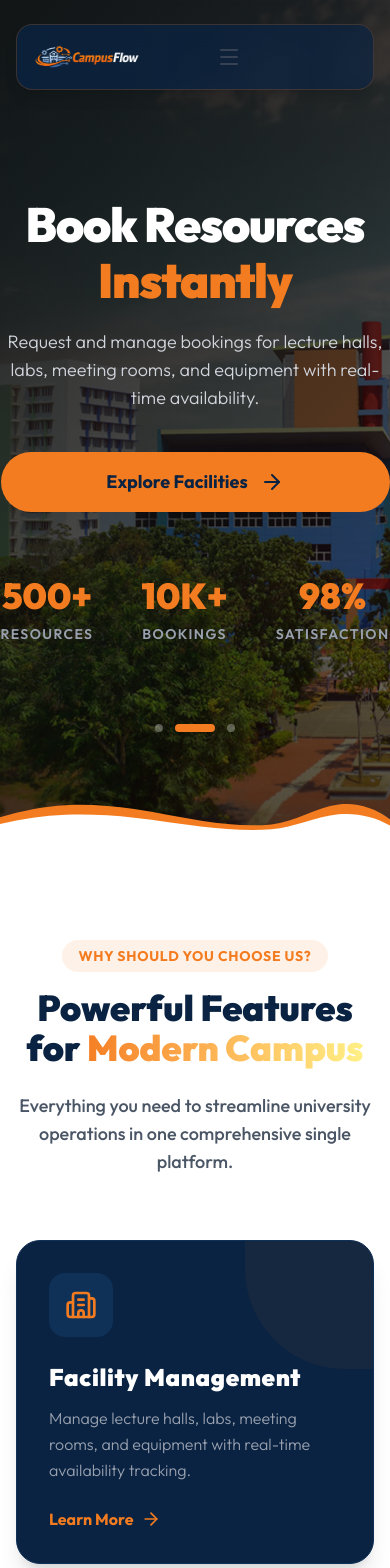
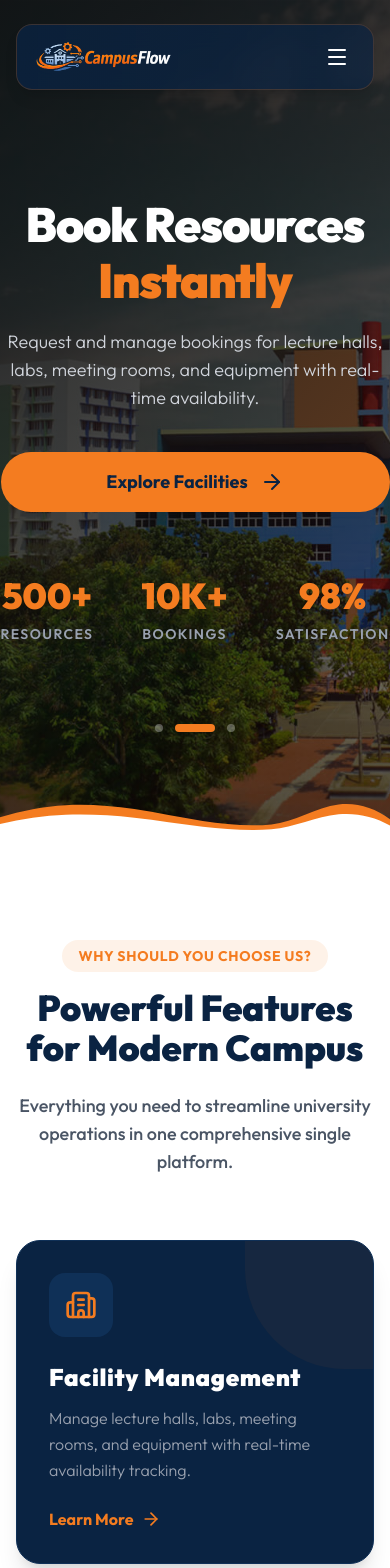
Before and after one commit to janidumadawa/Smart-Campus-Operations-Hub, a React (Vite) app in the folder frontend/: page / in a window 390 px wide. Shown: the top 1568 px of the page. Built offline with nearby package versions, Linux system fonts and the light colour scheme.

Commit message:
update UI elements: homepage components including Hero, Features, Testimonials, and Navbar

```diff
--- a/frontend/src/components/home/Features.jsx
+++ b/frontend/src/components/home/Features.jsx
@@ -49,8 +49,7 @@ const Features = () => {
         <div className="text-center mb-16">
           <span className="section-badge">Why should you choose us?</span>
           <h2 className="section-title text-[#0A2342] mb-6">
-            Powerful Features for
-            <span className="title-gradient"> Modern Campus</span>
+            Powerful Features for Modern Campus
           </h2>
           <p className="text-gray-600 max-w-2xl mx-auto text-lg font-medium">
             Everything you need to streamline university operations in one comprehensive single platform.
--- a/frontend/src/components/home/Hero.jsx
+++ b/frontend/src/components/home/Hero.jsx
@@ -120,7 +120,7 @@ const Hero = () => {
             <div className="absolute bottom-0 left-0 w-full z-10">
                 {/* Orange wave layer */}
                 <svg
-                    className="w-full h-16 md:h-20 rotate-180"
+                    className="w-full h-16 md:h-22 rotate-180"
                     xmlns="http://www.w3.org/2000/svg"
                     viewBox="0 0 1200 120"
                     preserveAspectRatio="none"
@@ -132,7 +132,7 @@ const Hero = () => {
                 </svg>
                 {/* White wave layer on top */}
                 <svg
-                    className="w-full h-12 md:h-16 absolute bottom-0 left-0 rotate-180"
+                    className="w-full h-12 md:h-18 absolute bottom-0 left-0 rotate-180"
                     xmlns="http://www.w3.org/2000/svg"
                     viewBox="0 0 1200 120"
                     preserveAspectRatio="none"
--- a/frontend/src/components/home/Testimonials.jsx
+++ b/frontend/src/components/home/Testimonials.jsx
@@ -36,7 +36,7 @@ const Testimonials = () => {
   return (
     <section className="relative py-24 bg-white overflow-hidden">
       <div className="absolute bottom-150 left-0 w-full overflow-hidden leading-none z-10">
-        <svg
+        {/* <svg
           className="w-full h-12 md:h-16 rotate-180"
           xmlns="http://www.w3.org/2000/svg"
           viewBox="0 0 1200 120"
@@ -44,9 +44,9 @@ const Testimonials = () => {
         >
           <path
             d="M321.39,56.44c58-10.79,114.16-30.13,172-41.86,82.39-16.72,168.19-17.73,250.45-.39C823.78,31,906.67,72,985.66,92.83c70.05,18.48,146.53,26.09,214.34,3V0H0V27.35A600.21,600.21,0,0,0,321.39,56.44Z"
-            className="fill-[#000000]"
+            className="fill-[#00000]"
           ></path>
-        </svg>
+        </svg> */}
       </div>
       <div className="container-custom mt-12 grid grid-cols-1 lg:grid-cols-2 gap-12 items-center">
 
--- a/frontend/src/components/shared/Navbar.jsx
+++ b/frontend/src/components/shared/Navbar.jsx
@@ -50,8 +50,7 @@ const Navbar = ({ activeSection }) => {
                     >
                         <div className="container-custom">
                             {/* 3-column layout */}
-                            <div className="grid grid-cols-3 items-center h-16 md:h-20">
-
+                            <div className="flex items-center justify-between h-16 md:h-20">
                                 {/* LEFT: Logo */}
                                 <div className="flex justify-start">
                                     <Link to="/" className="flex items-center gap-2 group">
@@ -60,22 +59,16 @@ const Navbar = ({ activeSection }) => {
                                             alt="CampusFlow"
                                             className="h-12 w-auto object-contain transition-all duration-300 group-hover:scale-105"
                                         />
-                                        <span className={`hidden sm:inline font-bold text-xl transition-colors duration-300 ${scrolled ? 'text-[#0A2342]' : 'text-[#0A2342]'
-                                            }`}>
-                                        </span>
                                     </Link>
                                 </div>
 
-                                {/* CENTER: Nav Items */}
-                                <div className="hidden md:flex justify-center gap-8">
+                                {/* CENTER: Nav Items - Desktop Only */}
+                                <div className="hidden md:flex justify-center gap-8 flex-1">
                                     {navItems.map((item) => (
                                         <Link
                                             key={item.name}
                                             to={item.path}
-                                            className={`relative transition-all duration-300 font-medium text-white ${scrolled
-                                                ? 'text-white hover:text-[#F47C20]'
-                                                : 'text-white hover:text-[#F47C20]'
-                                                }`}
+                                            className={`relative transition-all duration-300 font-medium text-white hover:text-[#F47C20]`}
                                         >
                                             {item.name}
                                             {activeSection === item.name.toLowerCase() && (
@@ -89,64 +82,37 @@ const Navbar = ({ activeSection }) => {
                                     ))}
                                 </div>
 
-                                {/* RIGHT: Auth / User */}
-                                <div className="hidden md:flex justify-end gap-3">
+                                {/* RIGHT: Auth & Mobile Menu */}
+                                <div className="flex justify-end items-center gap-3">
+                                    {/* Desktop Auth Buttons */}
+                                    <div className="hidden md:flex gap-3">
                                         {!isLoggedIn ? (
                                             <>
-                                            <Link
-                                                to="/auth"
-                                                className="px-5 py-2 rounded-full font-semibold transition-all duration-300 border-2 border-[#F47C20] text-[#F47C20] hover:bg-[#F47C20] hover:text-white"
-                                            >
+                                                <Link to="/auth" className="px-5 py-2 rounded-full font-semibold transition-all duration-300 border-2 border-[#F47C20] text-[#F47C20] hover:bg-[#F47C20] hover:text-white">
                                                     Login
                                                 </Link>
-                                            <Link
-                                                to="/auth/register"
-                                                className="px-5 py-2 rounded-full font-semibold transition-all duration-300 bg-[#F47C20] text-white hover:bg-[#E06A10] hover:shadow-lg"
-                                            >
+                                                <Link to="/auth/register" className="px-5 py-2 rounded-full font-semibold transition-all duration-300 bg-[#F47C20] text-white hover:bg-[#E06A10] hover:shadow-lg">
                                                     Sign Up
                                                 </Link>
                                             </>
                                         ) : (
                                             <div className="flex items-center gap-3">
-                                            <button className="relative p-2 rounded-full hover:bg-gray-100 transition-all duration-300">
-                                                <Bell className={`w-5 h-5 text-gray-700`} />
-                                                <span className="absolute top-1 right-1 w-2 h-2 bg-red-500 rounded-full ring-2 ring-white"></span>
-                                            </button>
-
-                                            <div className="relative group">
-                                                <div className="w-10 h-10 rounded-full bg-gradient-to-br from-[#F47C20] to-[#E06A10] flex items-center justify-center text-white font-bold cursor-pointer shadow-md transition-all duration-300 group-hover:scale-105">
-                                                    JD
-                                                </div>
-
-                                                <div className="absolute right-0 mt-3 w-48 bg-white rounded-xl shadow-xl opacity-0 invisible group-hover:opacity-100 group-hover:visible transition-all duration-300 border border-gray-100 overflow-hidden">
-                                                    <Link to="/profile" className="flex items-center gap-3 px-4 py-3 hover:bg-gray-50 text-gray-800 font-medium transition-colors">
-                                                        <User className="w-4 h-4 text-gray-500" /> Profile
-                                                    </Link>
-                                                    <Link to="/settings" className="flex items-center gap-3 px-4 py-3 hover:bg-gray-50 text-gray-800 font-medium transition-colors">
-                                                        <Settings className="w-4 h-4 text-gray-500" /> Settings
-                                                    </Link>
-                                                    <button
-                                                        onClick={handleLogout}
-                                                        className="w-full flex items-center gap-3 px-4 py-3 hover:bg-red-50 text-red-600 font-medium transition-colors"
-                                                    >
-                                                        <LogOut className="w-4 h-4" /> Logout
-                                                    </button>
-                                                </div>
-                                            </div>
+                                                {/* User menu content */}
                                             </div>
                                         )}
                                     </div>
 
-                                {/* MOBILE MENU BUTTON */}
-                                <div className="flex justify-end md:hidden">
+                                    {/* Mobile Menu Button */}
                                     <button
                                         onClick={() => setIsOpen(!isOpen)}
-                                        className="p-2 rounded-lg hover:bg-gray-100 transition-all duration-300"
+                                        className="md:hidden p-2 rounded-lg hover:bg-white/10 transition-all duration-300"
                                     >
-                                        {isOpen ? <X className="w-6 h-6 text-gray-700" /> : <Menu className="w-6 h-6 text-gray-700" />}
+                                        {isOpen ?
+                                            <X className="w-6 h-6 text-white" /> :
+                                            <Menu className="w-6 h-6 text-white" />
+                                        }
                                     </button>
                                 </div>
-
                             </div>
                         </div>
                     </motion.div>
```
Lines whose indentation alone changed are shown as unchanged.
